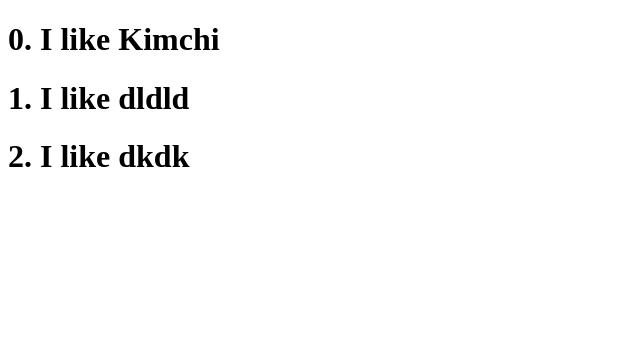
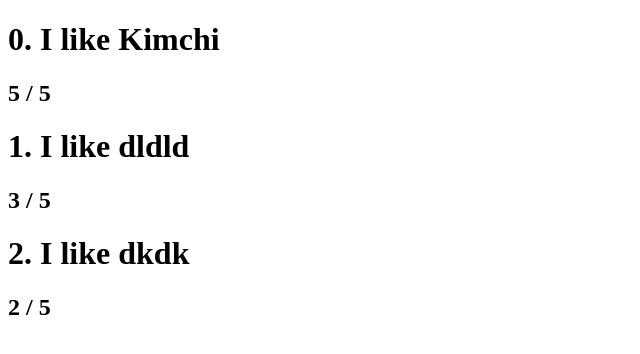
Before and after one commit to Yeyeong99/movie_app_clone_coding, a React (Create React App) app: page / in a window 1280 px wide. Shown: the top 354 px of the page, without its empty margins (0-640 px from the left). Built offline with nearby package versions, Linux system fonts and the light colour scheme.

Commit message:
[Concept] Protection with PropTypes #7

```diff
--- a/package.json
+++ b/package.json
@@ -6,6 +6,7 @@
     "@testing-library/jest-dom": "^5.11.4",
     "@testing-library/react": "^11.1.0",
     "@testing-library/user-event": "^12.1.10",
+    "prop-types": "^15.7.2",
     "react": "^17.0.2",
     "react-dom": "^17.0.2",
     "react-scripts": "4.0.3",
--- a/src/App.js
+++ b/src/App.js
@@ -1,22 +1,32 @@
 import React from "react";
+import PropTypes from "prop-types";
 
-function Food({ name, id }) {
+function Food({ name, id, rating }) {
   return (
-    <h1>
-      {id}. I like {name}
-    </h1>
+    <>
+      <h1>
+        {id}. I like {name}
+      </h1>
+      <h2>{rating} / 5</h2>
+    </>
   );
 }
 
+Food.propTypes = {
+  name: PropTypes.string.isRequired,
+  id: PropTypes.number.isRequired,
+  rating: PropTypes.number.isRequired,
+};
+
 const foodILike = [
-  { name: "Kimchi", id: 0 },
-  { name: "dldld", id: 1 },
-  { name: "dkdk", id: 2 },
+  { name: "Kimchi", id: 0, rating: 5 },
+  { name: "dldld", id: 1, rating: 3 },
+  { name: "dkdk", id: 2, rating: 2 },
 ];
 
 function renderFood(dish) {
-  const { name, id } = dish;
-  return <Food name={name} id={id} key={id} />;
+  const { name, id, rating } = dish;
+  return <Food name={name} id={id} key={id} rating={rating} />;
 }
 function App() {
   return (
```
Also changed, not shown: 2 other files (tests, documents, lock files or other folders).
